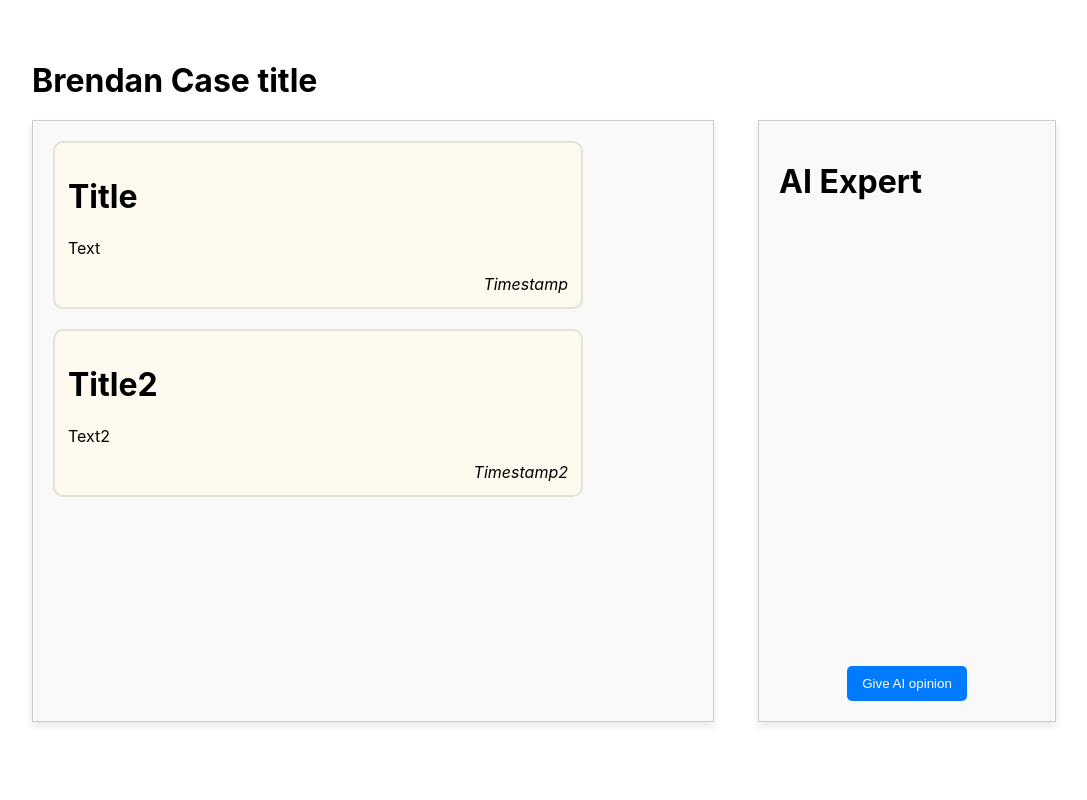
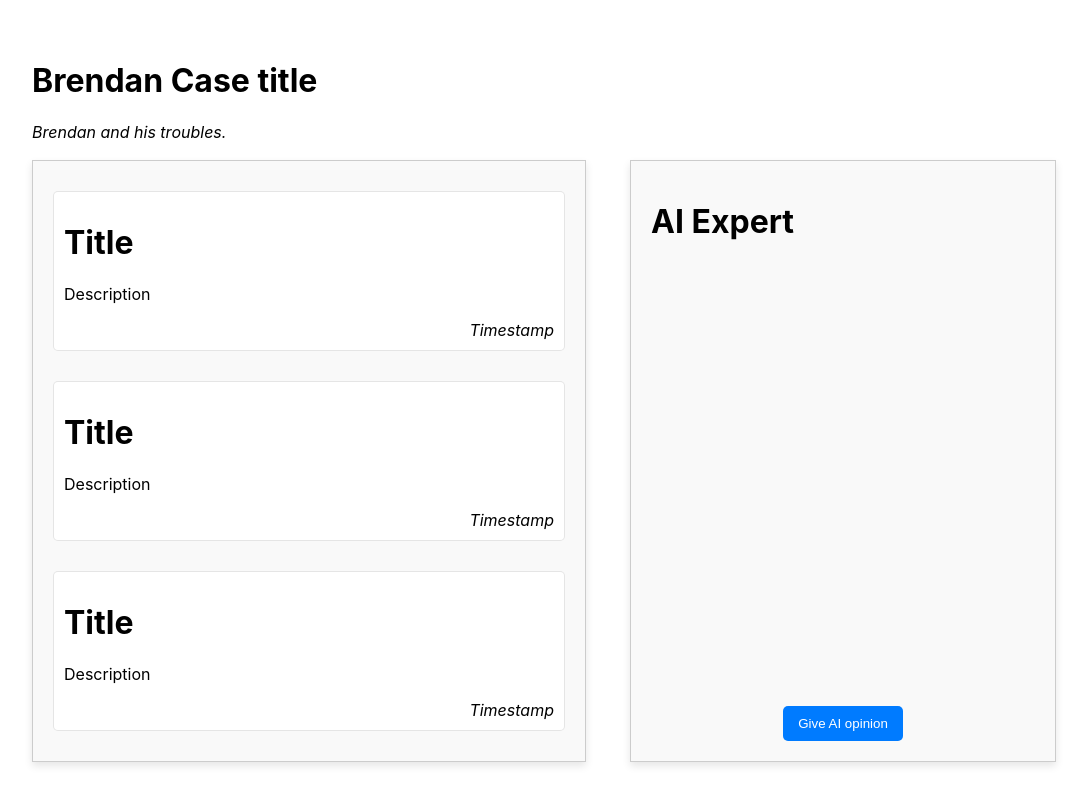
Before and after one commit to hacktrinity-unreal/live-summariser, a React (Create React App) app in the folder live-sum-app/: page /live-case in a window 1280 px wide. Shown: the whole page, without its empty margins (96-1183 px from the left). Built offline with nearby package versions, Linux system fonts and the light colour scheme.

Commit message:
added scrollbar

```diff
--- a/live-sum-app/src/App.js
+++ b/live-sum-app/src/App.js
@@ -5,11 +5,12 @@
 
 function App() {
   const caseTitle = "Brendan Case title";
+  const caseDesc = "Brendan and his troubles."
   return (
     <BrowserRouter>
         <Routes>
           <Route path="/" element={<Home />} />
-          <Route path="/live-case" element={<LiveCase title={caseTitle} />} />
+          <Route path="/live-case" element={<LiveCase title={caseTitle} description={caseDesc} />} />
         </Routes>
     </BrowserRouter>
   );
--- a/live-sum-app/src/index.css
+++ b/live-sum-app/src/index.css
@@ -12,9 +12,8 @@
     monospace;
 }
 
-.sub-container {
-  position: fixed; /* Make the container fixed on the screen */
-  top: 15%; /* Center vertically */
+.container {
+  top: 20%; /* Center vertically */
   height: 70%; /* Set height to 70% */
   background-color: #f9f9f9; /* Light background for better visibility */
   border: 1px solid #ccc; /* Optional: Add border */
@@ -24,21 +23,25 @@
   flex-direction: column; /* Align items in a column */
 }
 
-.general-container {
+.sub-container {
   margin-top: 10px; /* Optional: Add some space below the title */
   padding: 10px;
-  border: 1px solid #007BFF; /* Border for the opinion box */
+  border: 1px solid rgba(0, 0, 0, 0.1); /* Border for the opinion box */
   border-radius: 5px; /* Rounded corners */
-  background-color: #e9f7fe; /* Light blue background for the opinion box */
+  background-color: white; /* Light blue background for the opinion box */
 }
 
 .ai-expert-container {
-  width: 20%; /* Set width to 20% */
+  position: fixed;
+  width: 30%; /* Set width to 20% */
   right: 10%; /* Align to the right with some space */
 }
 
 .key-moment-container {
-  width: 50%;
+  position: fixed;
+  overflow-y: auto;
+  max-height: 80vh;
+  width: 40%;
   left: 10%; /* Align to the left with some space */
 }
 
@@ -65,7 +68,7 @@
 .key-moment {
   width: 500px;
   border: 3px black;
-  background-color: floralwhite;
+  background-color: white;
   border: 2px solid rgba(0, 0, 0, 0.1);
   border-radius: 10px;
   padding: 13px;
@@ -82,6 +85,6 @@
   left: 10%;
 }
 
-.case-title-text {
-
+.case-title-subtitle {
+  font-style: italic;
 }
--- a/live-sum-app/src/live-case.js
+++ b/live-sum-app/src/live-case.js
@@ -1,22 +1,25 @@
 import React,{ useState }  from 'react';
 import './index.css'; // Import the CSS file
 
-function LiveCase({title}) {
+function LiveCase({title, description}) {
     return (
         <div>
-            <CaseTitle title={title} />
+            <CaseTitles title={title} description={description}/>
             <KeyMomentContainer />
             <AIExpert />
         </div>
     );
 }
 
-function CaseTitle({title}) {
+function CaseTitles({title, description}) {
     return (
         <div className="case-title-container">
             <h1 className="case-title-text">
                 {title}
             </h1>
+            <p className="case-title-subtitle">
+                {description}
+            </p>
         </div>
     );
 }
@@ -24,7 +27,7 @@
 function KeyMoment(title, text, timestamp) {
     return (
         <>
-            <div className="key-moment">
+            <div className="sub-container">
                 <h1 className="key-moment-title">{title}</h1>
                 <p className="key-moment-text">{text}</p>
                 <i className="key-moment-timestamp">{timestamp}</i>
@@ -35,10 +38,14 @@
 }
 
 function KeyMomentContainer() {
-    let keyMoments = [new KeyMoment("Title", "Text", "Timestamp"), new KeyMoment("Title2", "Text2", "Timestamp2")];
+    let keyMoments = [];
+
+    for (let i = 0; i < 10; i++) {
+        keyMoments.push(new KeyMoment("Title", "Description", "Timestamp"))
+    }
 
     return (
-        <div className = "sub-container key-moment-container">
+        <div className = "container key-moment-container">
             {keyMoments}
         </div>
     );
@@ -50,8 +57,8 @@
         setShowOpinionAI(true); // Toggle the state
     };
     return (
-        <div className="sub-container ai-expert-container">
-            <div className="opinion-container">
+        <div className="container ai-expert-container">
+            <div className="general-sub-container">
                 <h1>AI Expert</h1>
                 {showOpinionAI && <OpinionAI />}
             </div>
@@ -64,8 +71,8 @@
 }
 function OpinionAI(){
     return (
-        <div className="general-container">
-            <p>This should be the opinion of the AI expert</p>
+        <div className="sub-container">
+            <p>Lorem Ipsum is simply dummy text of the printing and typesetting industry. Lorem Ipsum has been the industry's standard dummy text ever since the 1500s, when an unknown printer took a galley of type and scrambled it to make a type specimen book. It has survived not only five centuries, but also the leap into electronic typesetting, remaining essentially unchanged. It was popularised in the 1960s with the release of Letraset sheets containing Lorem Ipsum passages, and more recently with desktop publishing software like Aldus PageMaker including versions of Lorem Ipsum.</p>
         </div>
     )
 }
```
